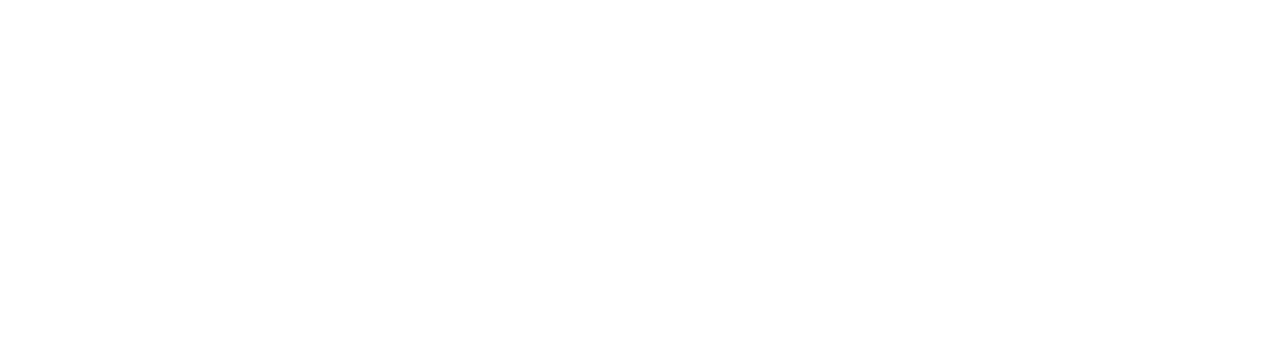
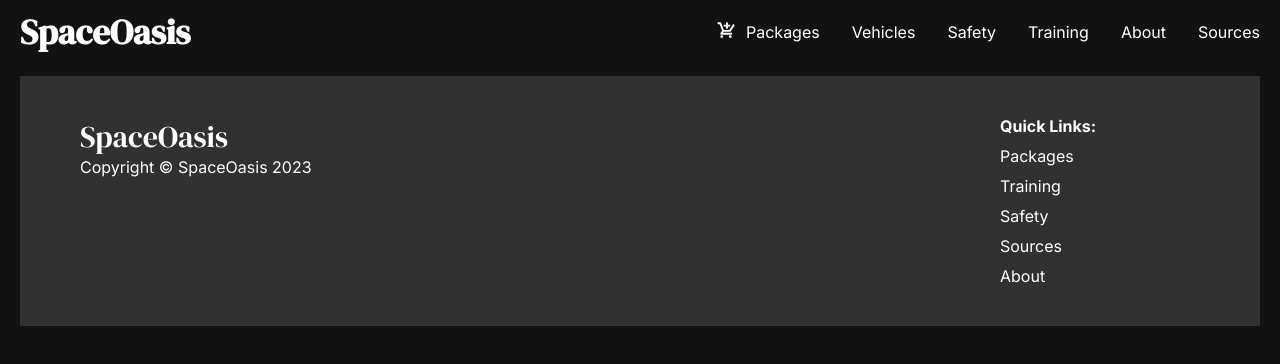
Before and after one commit to Achintya72/space-oasis, a Next.js app: page /cart in a window 1280 px wide. Before the commit this address had no page. Shown: the top 364 px of the page. Built offline with nearby package versions, Linux system fonts and the light colour scheme.

Commit message:
Added Cart and Vehicle Page

```diff
--- /dev/null
+++ b/pages/cart/index.jsx
@@ -0,0 +1,19 @@
+import Head from "next/head";
+import { Footer, Icon, Navbar } from "../../components";
+import Wrapper from "../../components/Wrapper";
+
+export default function Cart(props) {
+    return (
+        <>
+            <Head>
+                <title>Safety</title>
+                <meta name="description" content="Generated by create next app" />
+                <link rel="icon" href="/favicon.ico" />
+            </Head>
+            <Wrapper>
+                <Navbar />
+                <Footer />
+            </Wrapper>
+        </>
+    )
+}
```
Also changed, not shown: pages/vehicles/index.jsx (added, +19 -0 lines).
